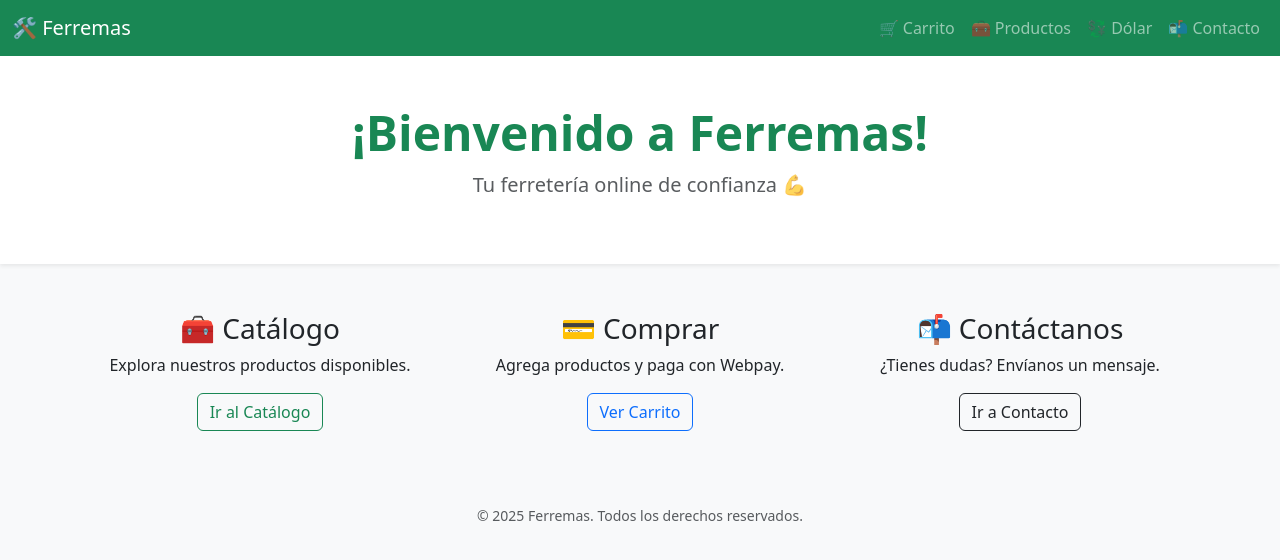
After one commit to Franky1764/eva2_ferremas, a Flask app: page / in a window 1280 px wide. The commit adds this page. Shown: the top 560 px of the page. Run offline with Flask 3, Linux system fonts and the light colour scheme; parts of the project's set-up code (start-up, migrations or seed data) failed here and were passed over.

Commit message:
Add templates catalogo and index to improve ux and site navigation

```diff
--- a/app.py
+++ b/app.py
@@ -7,11 +7,15 @@ from transbank.webpay.webpay_plus.transaction import Transaction
 import uuid, json
 from services.pago import options
 app = Flask(__name__)
-
+@app.route('/')
+def inicio():
+    return render_template('index.html')
 @app.route('/contacto-form')
 def contacto_form():
     return render_template('contacto.html')
-
+@app.route('/catalogo')
+def catalogo():
+    return render_template('catalogo.html')
 @app.route('/carrito')
 def carrito():
     return render_template('carrito.html')
--- /dev/null
+++ b/templates/index.html
@@ -0,0 +1,58 @@
+<!DOCTYPE html>
+<html lang="es">
+<head>
+    <meta charset="UTF-8">
+    <title>🏠 Ferremas | Inicio</title>
+    <link href="https://cdn.jsdelivr.net/npm/bootstrap@5.3.2/dist/css/bootstrap.min.css" rel="stylesheet">
+</head>
+<body class="bg-light">
+
+<nav class="navbar navbar-expand-lg navbar-dark bg-success">
+    <div class="container-fluid">
+        <a class="navbar-brand" href="/">🛠️ Ferremas</a>
+        <button class="navbar-toggler" type="button" data-bs-toggle="collapse" data-bs-target="#navbarNav">
+            <span class="navbar-toggler-icon"></span>
+        </button>
+        <div class="collapse navbar-collapse" id="navbarNav">
+            <ul class="navbar-nav ms-auto">
+                <li class="nav-item"><a class="nav-link" href="/carrito">🛒 Carrito</a></li>
+                <li class="nav-item"><a class="nav-link" href="/productos">🧰 Productos</a></li>
+                <li class="nav-item"><a class="nav-link" href="/valor-dolar">💱 Dólar</a></li>
+                <li class="nav-item"><a class="nav-link" href="/contacto-form">📬 Contacto</a></li>
+            </ul>
+        </div>
+    </div>
+</nav>
+
+<header class="text-center py-5 bg-white shadow-sm">
+    <h1 class="display-5 text-success fw-bold">¡Bienvenido a Ferremas!</h1>
+    <p class="lead text-muted">Tu ferretería online de confianza 💪</p>
+</header>
+
+<section class="container py-5">
+    <div class="row text-center">
+        <div class="col-md-4">
+            <h3>🧰 Catálogo</h3>
+            <p>Explora nuestros productos disponibles.</p>
+            <a href="/catalogo" class="btn btn-outline-success">Ir al Catálogo</a>
+        </div>
+        <div class="col-md-4">
+            <h3>💳 Comprar</h3>
+            <p>Agrega productos y paga con Webpay.</p>
+            <a href="/carrito" class="btn btn-outline-primary">Ver Carrito</a>
+        </div>
+        <div class="col-md-4">
+            <h3>📬 Contáctanos</h3>
+            <p>¿Tienes dudas? Envíanos un mensaje.</p>
+            <a href="/contacto-form" class="btn btn-outline-dark">Ir a Contacto</a>
+        </div>
+    </div>
+</section>
+
+<footer class="text-center text-muted py-4">
+    <small>&copy; 2025 Ferremas. Todos los derechos reservados.</small>
+</footer>
+
+<script src="https://cdn.jsdelivr.net/npm/bootstrap@5.3.2/dist/js/bootstrap.bundle.min.js"></script>
+</body>
+</html>
```
Also changed, not shown: templates/carrito.html (+61 -88 lines), templates/catalogo.html (added, +65 -0 lines).
